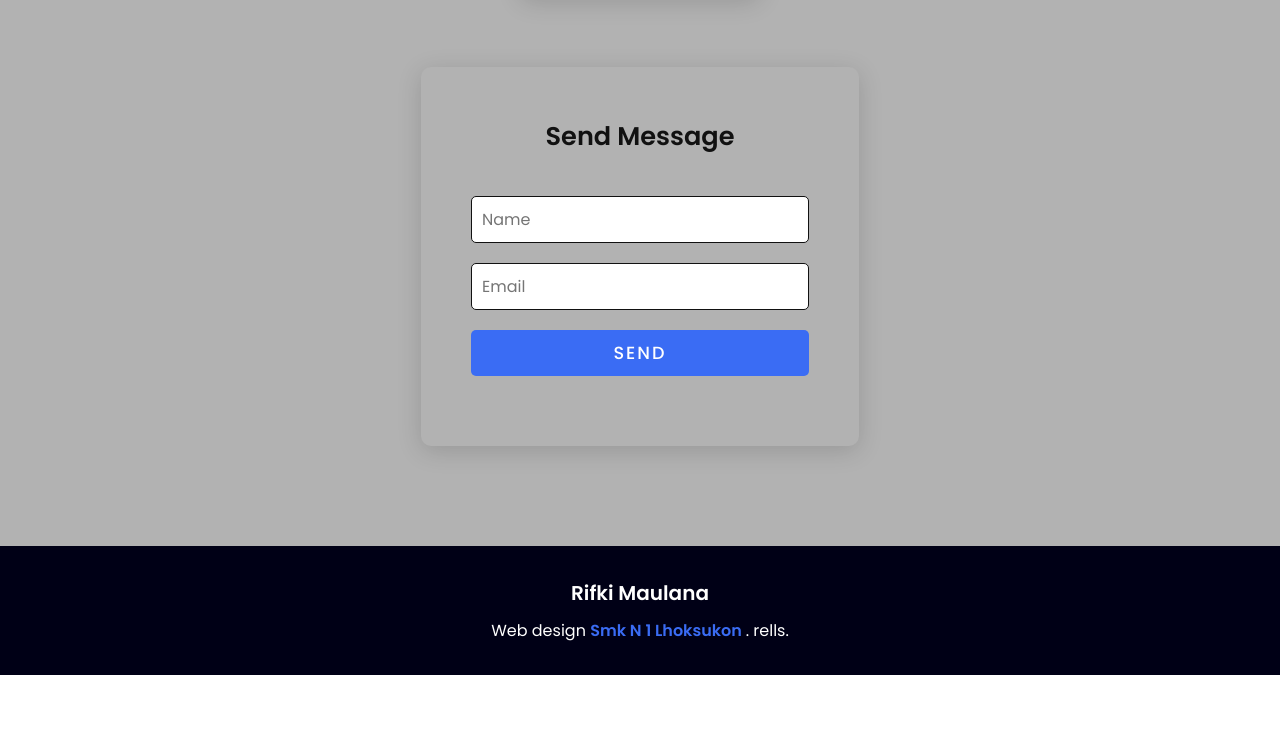
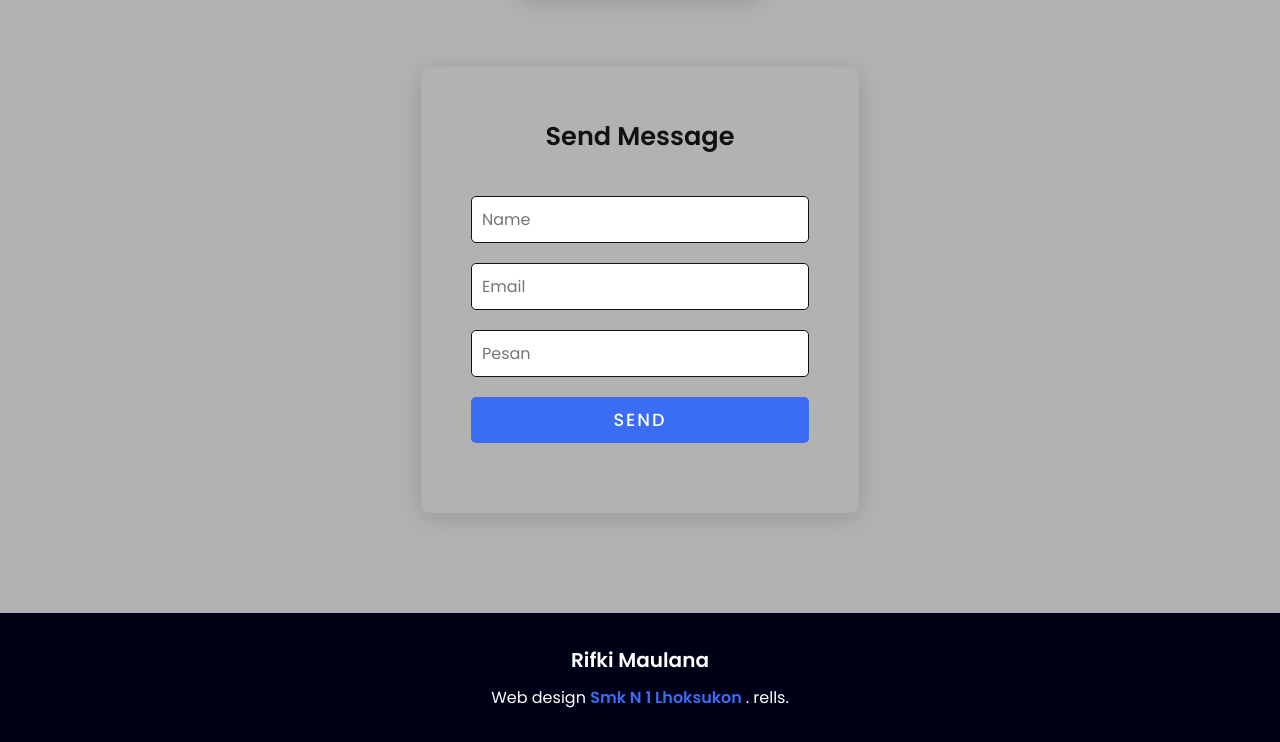
Before and after one commit to Mrfamou/web-rifki-smk, a plain HTML site: page index.html in a window 1280 px wide. Shown: the part 6011-6753 px from the top of the page. Before the commit the page ends 6686 px from the top, so only its background shows below. Drawn offline with Linux system fonts and the light colour scheme; files whose address does not match are found by name.

Commit message:
Update index.html

```diff
--- a/index.html
+++ b/index.html
@@ -238,10 +238,15 @@
             <h3>Send Message</h3>
             <div class="input-box">
               <div class="input-box">
+                <form id="contact" method="post">
               <input type="text" name="" value="" placeholder="Name">
             </div>
             <div class="input-box">
               <input type="text" name="" value="" placeholder="Email">
+            </div>
+            <div class="input-box">
+               <div class="input-box">
+              <input type="text" name="" value="" placeholder="Pesan">
             </div>
             <div class="input-box">
 
```
